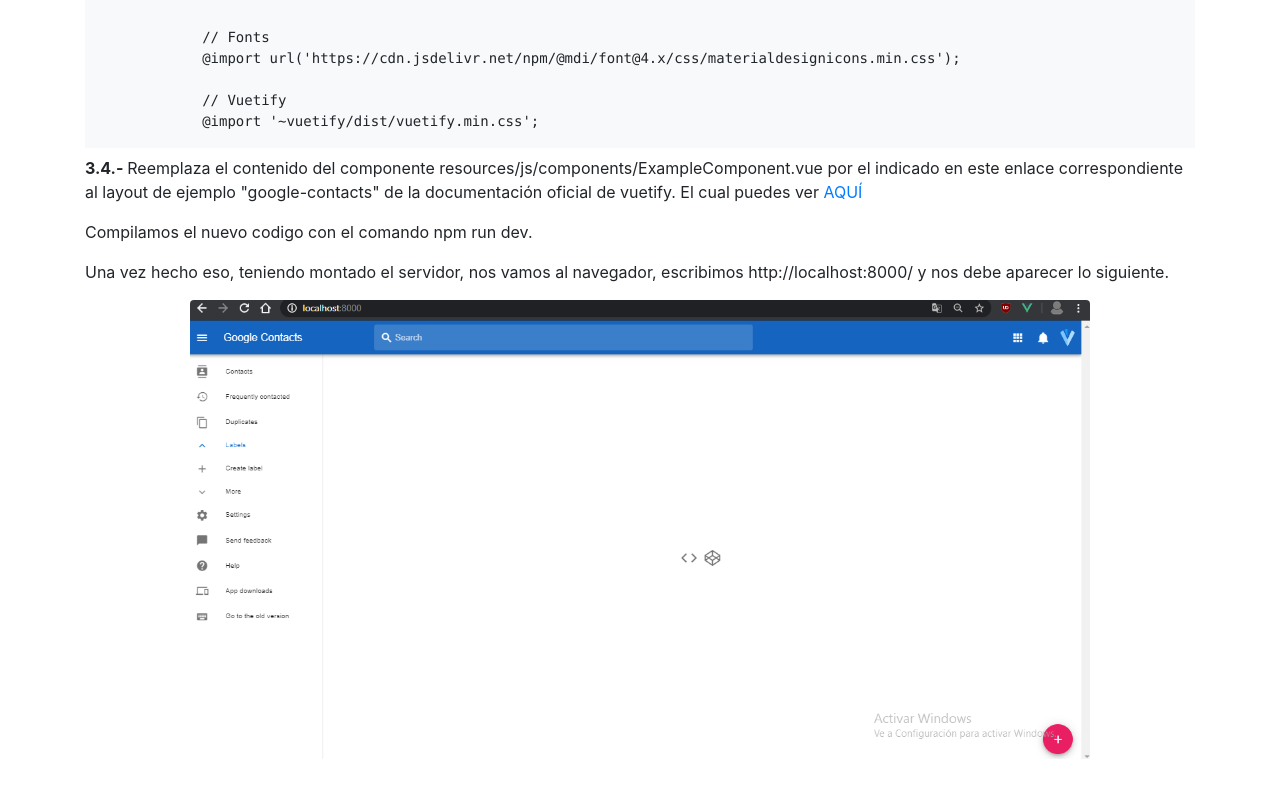
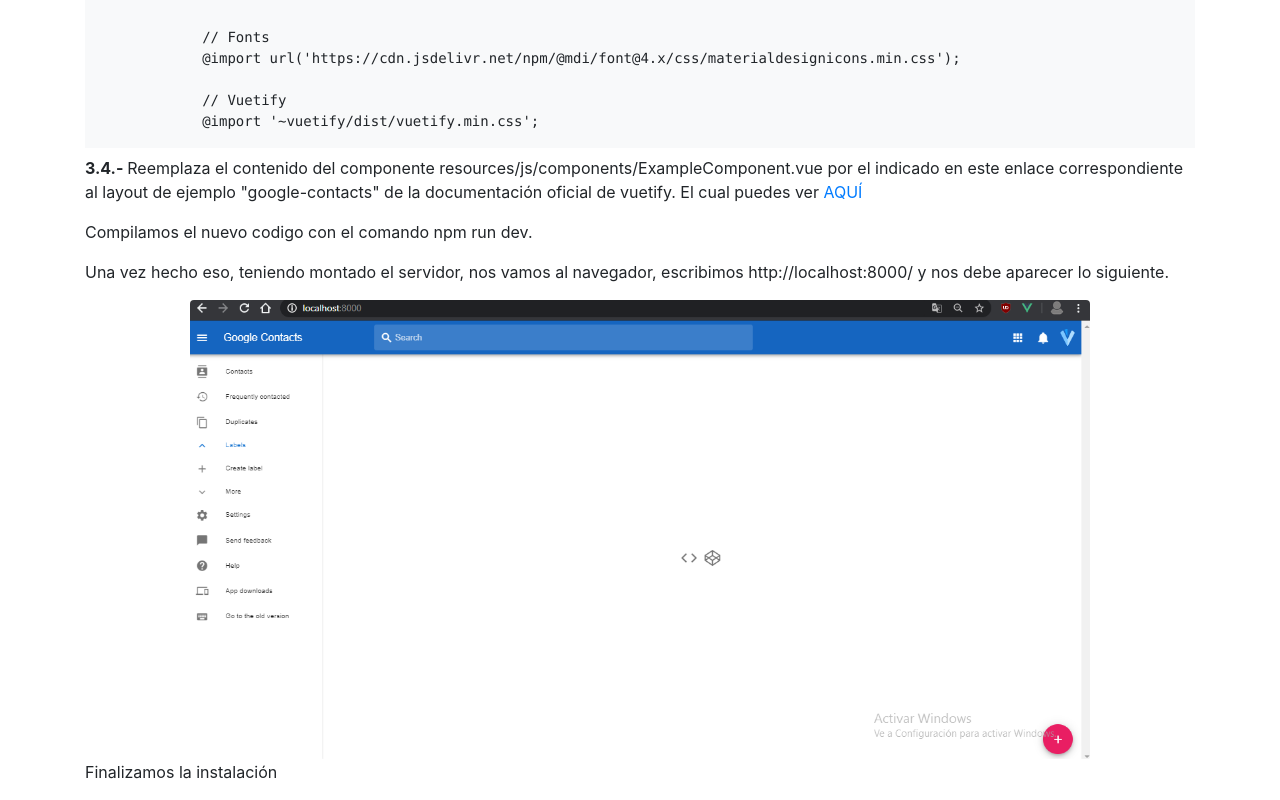
Before and after one commit to cesar92id/cesarquintana.github.io, a plain HTML site: page index.html in a window 1280 px wide. Shown: the part 4321-5121 px from the top of the page. Before the commit the page ends 5081 px from the top, so only its background shows below. Drawn offline with nearby package versions, Linux system fonts and the light colour scheme.

Commit message:
Segundp commit

```diff
--- a/index.html
+++ b/index.html
@@ -188,6 +188,8 @@
 
     <img src="img/imagen-5.png" class="rounded mx-auto d-block" width="900" height="">
 
+    <p>Finalizamos la instalación</p>
+
 
 </div>
 
```
